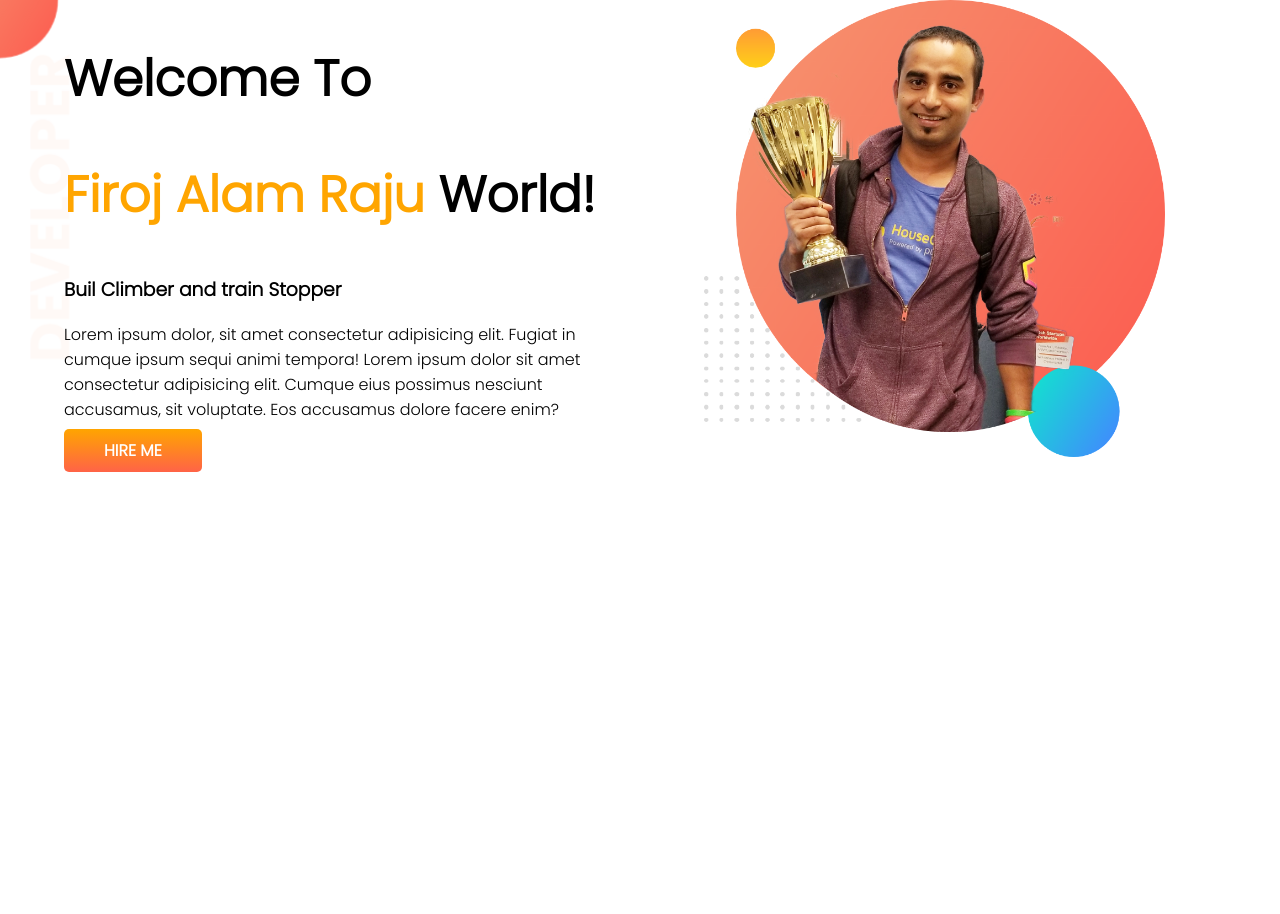
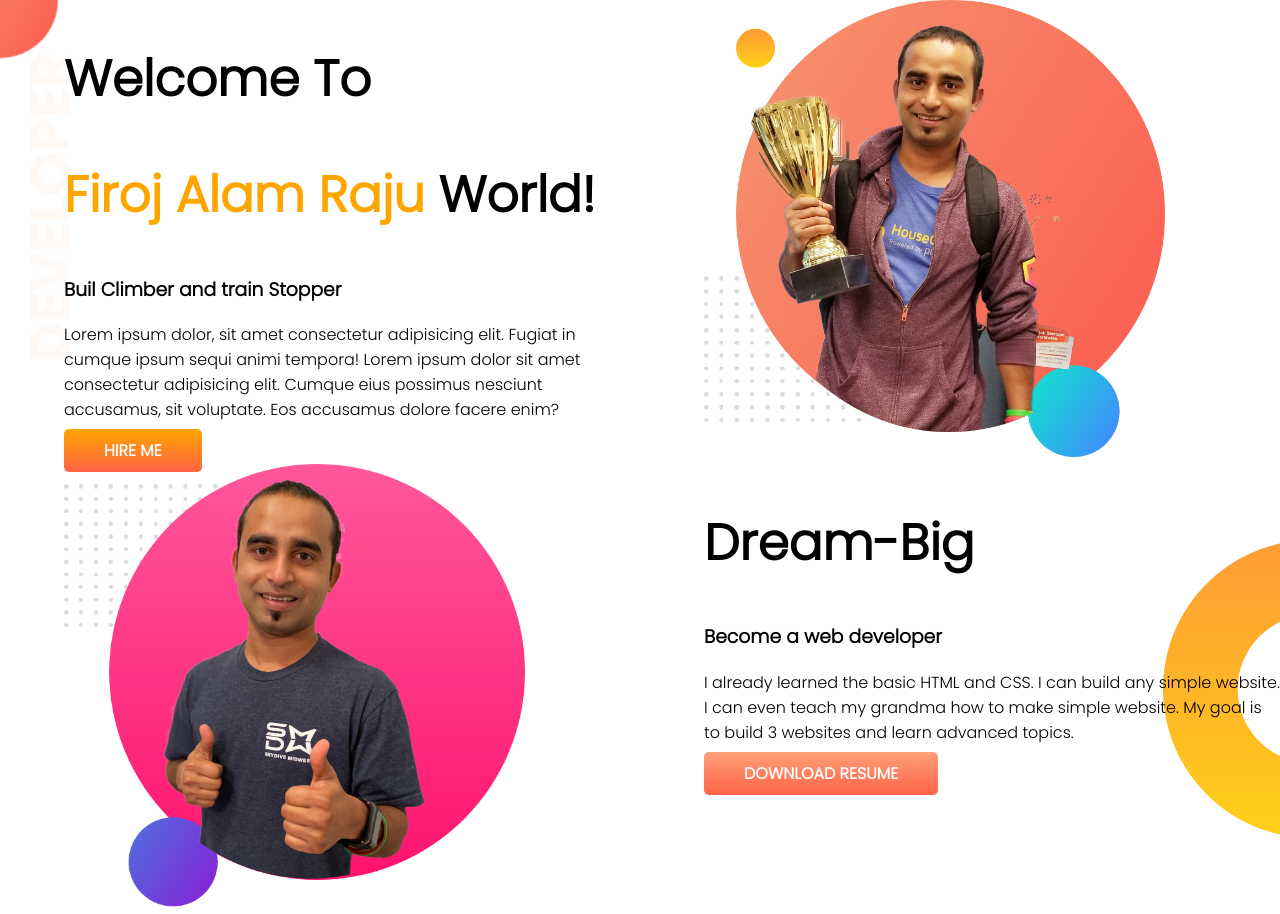
Before and after one commit to firojalam58/html-portfolio, a plain HTML site: page index.html in a window 1280 px wide. Before the commit the page ends 800 px from the top, so only its background shows below. Drawn offline with Linux system fonts and the light colour scheme.

Commit message:
new added

```diff
--- a/css/style.css
+++ b/css/style.css
@@ -29,7 +29,22 @@ section{
     font-weight: 700;
     border-radius: 5px;
 }
-#top-banner{
+.top-banner{
     background-image: url(/images/top-banner.png);
     background-repeat: no-repeat;
 }
+.download{
+    text-decoration: none;
+    padding: 10px 40px;
+    text-align: center;
+    background-image: linear-gradient(lightsalmon,tomato);
+    color: #fff;
+    text-transform: uppercase;
+    font-weight: 700;
+    border-radius: 5px;
+}
+.dream-big{
+    background-image: url(/images/dream-bg.png);
+    background-repeat: no-repeat;
+    background-position: right;
+}
--- a/index.html
+++ b/index.html
@@ -11,19 +11,30 @@
     <link href="https://fonts.googleapis.com/css2?family=Poppins:wght@300&display=swap" rel="stylesheet">
 </head>
 <body>
-    <section id="top-banner">
+    <section class="top-banner">
         <div class="half-width">
             <h1>Welcome To</h1>
             <h1><span class="orange">Firoj Alam Raju</span> World!</h1>
             <h3>Buil Climber and train Stopper</h3>
             <p>Lorem ipsum dolor, sit amet consectetur adipisicing elit. Fugiat in cumque ipsum sequi animi tempora! Lorem ipsum dolor sit amet consectetur adipisicing elit. Cumque eius possimus nesciunt accusamus, sit voluptate. Eos accusamus dolore facere enim?</p>
-            <a class="link-button" target="blank"href="https://github.com/firojalam58">Hire Me</a>
+            <a class="link-button" target="_blank"href="https://github.com/firojalam58">Hire Me</a>
         </div>
         <div class="half-width">
             <img src="images/jhankar.png" alt="">
         </div>
     </section>
 
+    <section class="dream-big">
+        <div class="half-width">
+            <img src="images/jhankar2.png" alt="">
+        </div>
+        <div class="half-width">
+            <h1>Dream-Big</h1>
+            <h3>Become a web developer</h3>
+            <p>I already learned the basic HTML and CSS. I can build any simple website. I can even teach my grandma how to make simple website. My goal is to build 3 websites and learn advanced topics.</p>
+            <a class="download" href="" target="_blank">Download Resume</a>
+        </div>
+    </section>
 
 </body>
 </html>
```
